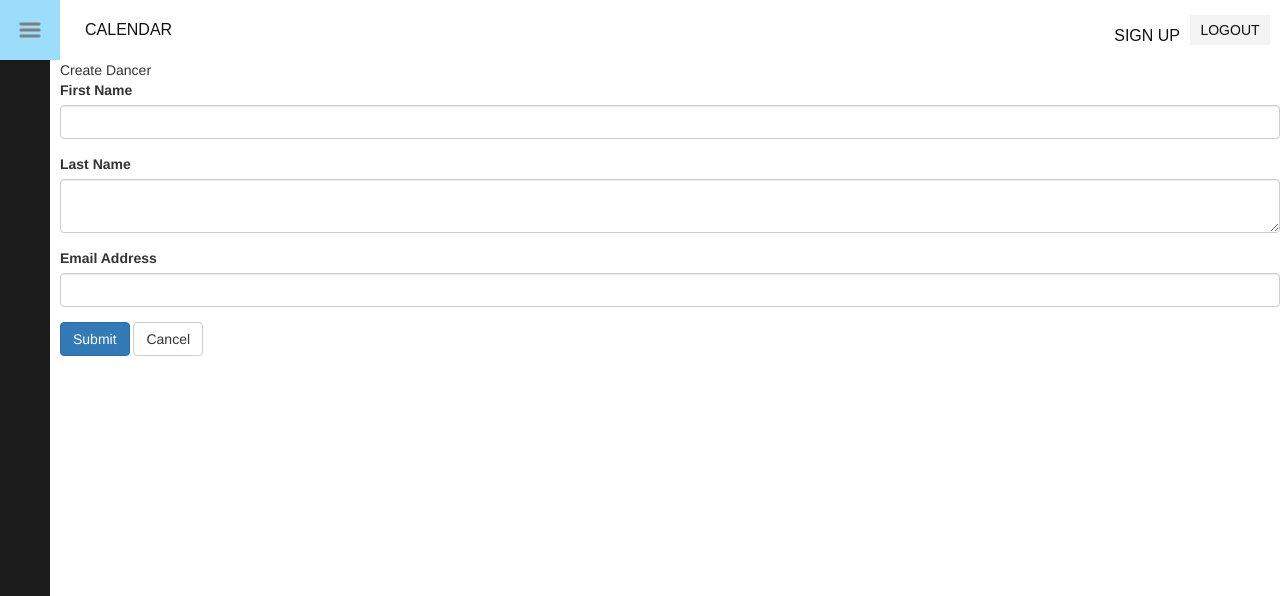
After one commit to ajg12345/SWAC, a PHP site: page /dancercreate.php in a window 1280 px wide. The commit adds this page. Shown: the top 596 px of the page. Run offline with PHP 8.4, Linux system fonts and the light colour scheme; a user stored in the database is signed in.

Commit message:
create the dancercreate page and improve page to page linking overall

```diff
--- /dev/null
+++ b/dancercreate.php
@@ -0,0 +1,104 @@
+<?php
+// Include config file
+require_once "includes/header.php";
+if (!isset($_SESSION['useruid']) || $_SESSION['can_create'] == 0)  {
+	header("Location: index.php");
+}
+require_once "includes/dbh.inc.php";
+// Define variables and initialize with empty values
+$dancer_first = $dancer_last = $dancer_email = "";
+$dancer_first_err = $dancer_last_err = $dancer_email_err = "";
+
+// Processing form data when form is submitted
+if($_SERVER["REQUEST_METHOD"] == "POST"){
+    // Validate first namename
+    $input_dancer_first = trim($_POST["dancer_first"]);
+    if(empty($input_dancer_first)){
+        $dancer_first_err = "Please enter a first name.";
+    } elseif(!preg_match("/^[a-zA-Z]*$/", $input_dancer_first) || !preg_match("/^[a-zA-Z]*$/", $input_dancer_first)){
+        $dancer_first_err = "Please enter a valid first name.";
+    } else{
+        $dancer_first = $input_dancer_first;
+    }
+
+    // Validate last name
+    $input_dancer_last = trim($_POST["dancer_last"]);
+    if(empty($input_dancer_last)){
+        $dancer_last_err = "Please enter an last name.";
+    } else{
+        $dancer_last = $input_dancer_last;
+    }
+
+    // Validate email
+    $input_dancer_email = trim($_POST["dancer_email"]);
+    if(empty($input_dancer_email)){
+        $dancer_email_err = "Please enter the email.";
+    } elseif(!strpos($input_dancer_email, '@')){
+        $dancer_email_err = "Please enter a valid email.";
+    } else{
+        $dancer_email = $input_dancer_email;
+    }
+
+    // Check input errors before inserting in database
+    if(empty($dancer_first_err) && empty($dancer_last_err) && empty($dancer_email_err)){
+        // Prepare an insert statement
+        $sql = "INSERT INTO dancers (dancer_first, dancer_last, dancer_email) VALUES (?, ?, ?)";
+
+        if($stmt = mysqli_prepare($conn, $sql)){
+            // Bind variables to the prepared statement as parameters
+            mysqli_stmt_bind_param($stmt, "sss", $param_first, $param_last, $param_email);
+
+            // Set parameters
+            $param_first = $dancer_first;
+            $param_last = $dancer_last;
+            $param_email = $dancer_email;
+
+            // Attempt to execute the prepared statement
+            if(mysqli_stmt_execute($stmt)){
+                // Records created successfully. Redirect to landing page
+                header("location: index.php");
+                exit();
+            } else{
+                echo "Something went wrong. Please try again later.";
+            }
+        }
+
+        // Close statement
+        mysqli_stmt_close($stmt);
+    }
+
+    // Close connection
+    mysqli_close($conn);
+}
+include_once "includes/crudheader.php";
+?>
+
+<div class="grid">
+
+    <div class="title">Create Dancer</div>
+
+    <div class="content">
+		<form action="<?php echo htmlspecialchars($_SERVER["PHP_SELF"]); ?>" method="post">
+			<div class="form-group <?php echo (!empty($dancer_first_err)) ? 'has-error' : ''; ?>">
+				<label>First Name</label>
+				<input type="text" name="dancer_first" class="form-control" value="<?php echo $dancer_first; ?>">
+				<span class="help-block"><?php echo $dancer_first_err;?></span>
+			</div>
+			<div class="form-group <?php echo (!empty($dancer_last_err)) ? 'has-error' : ''; ?>">
+				<label>Last Name</label>
+				<textarea name="dancer_last" class="form-control"><?php echo $dancer_last; ?></textarea>
+				<span class="help-block"><?php echo $dancer_last_err;?></span>
+			</div>
+			<div class="form-group <?php echo (!empty($dancer_email_err)) ? 'has-error' : ''; ?>">
+				<label>Email Address</label>
+				<input type="text" name="dancer_email" class="form-control" value="<?php echo $dancer_email; ?>">
+				<span class="help-block"><?php echo $dancer_email_err;?></span>
+			</div>
+			<input type="submit" class="btn btn-primary" value="Submit">
+			<a href="dancers.php" class="btn btn-default">Cancel</a>
+		</form>
+    </div>
+</div>
+<?php
+include_once "includes/footer.php";
+?>
--- a/dancerread.php
+++ b/dancerread.php
@@ -71,6 +71,6 @@ include_once "includes/crudheader.php";
 			<label>Email Address</label>
 			<p class="form-control-static"><?php echo $dancer_email; ?></p>
 		</div>
-		<p><a href="index.php" class="btn btn-primary">Back</a></p>
+		<p><a href="dancers.php" class="btn btn-primary">Back</a></p>
 	</div>
 </div>
--- a/dancers.php
+++ b/dancers.php
@@ -13,7 +13,7 @@ include_once "includes/crudheader.php";
             <div class="row">
                 <div class="col-md-12">
 					<div class="page-header clearfix">
-						<a href="create.php" class="btn btn-success pull-right">Add New Dancer</a>
+						<a href="dancercreate.php" class="btn btn-success pull-right">Add New Dancer</a>
 					</div>
 					<?php
 					include_once 'includes/dbh.inc.php';
--- a/dancerupdate.php
+++ b/dancerupdate.php
@@ -146,6 +146,9 @@ include_once "includes/crudheader.php";
 		</div>
 		<input type="hidden" name="id" value="<?php echo $id; ?>"/>
 		<input type="submit" class="btn btn-primary" value="Submit">
-		<a href="index.php" class="btn btn-default">Cancel</a>
+		<a href="dancers.php" class="btn btn-default">Cancel</a>
 	</form>
 </div>
+<?php
+include_once "includes/footer.php";
+?>
```
Also changed, not shown: dancerdelete.php (added, +77 -0 lines).
